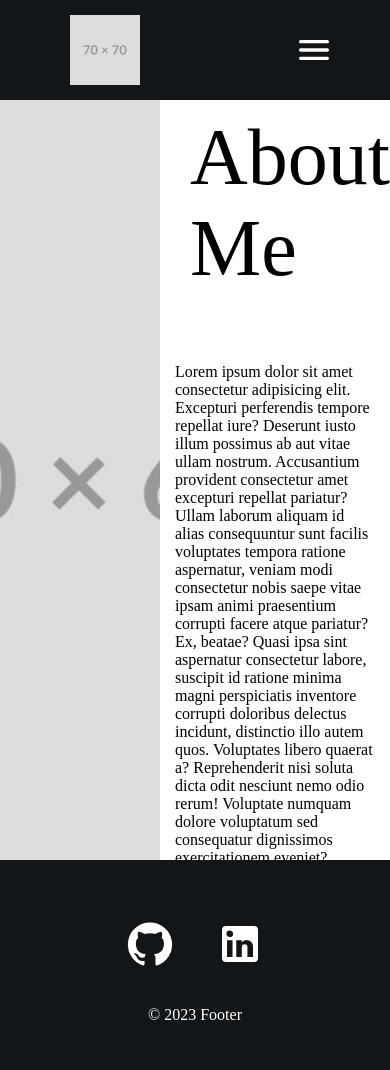
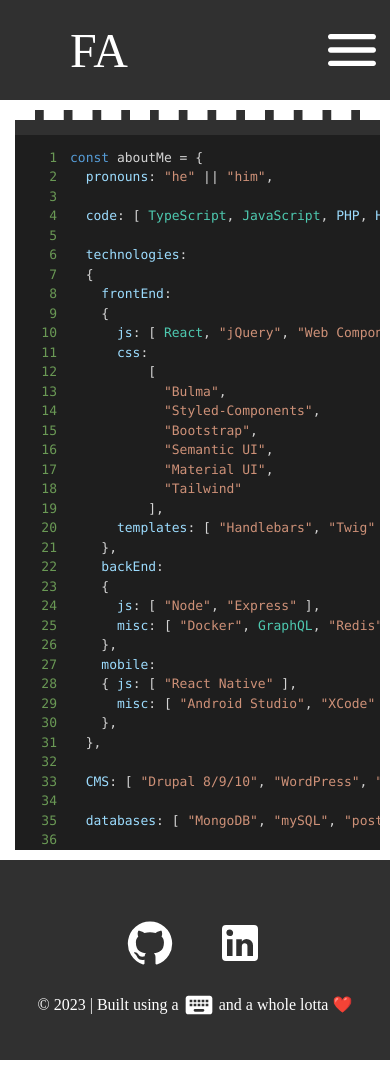
Before and after one commit to akramov-farhod/react-portfolio, a React (Create React App) app: page /about in a window 390 px wide. Built offline with nearby package versions, Linux system fonts and the light colour scheme; a web font is replaced by a local one.

Commit message:
most of the pages are done, time to insert projects and screenshots

```diff
--- a/package.json
+++ b/package.json
@@ -17,6 +17,7 @@
     "react-markdown": "^8.0.7",
     "react-router-dom": "^6.10.0",
     "react-scripts": "5.0.1",
+    "react-syntax-highlighter": "^15.5.0",
     "styled-components": "^5.3.9",
     "web-vitals": "^2.1.4"
   },
--- a/src/components/Footer.js
+++ b/src/components/Footer.js
@@ -1,6 +1,7 @@
 import React from "react";
 import GitHubIcon from "@mui/icons-material/GitHub";
 import LinkedInIcon from "@mui/icons-material/LinkedIn";
+import Keyboard from "@mui/icons-material/KeyboardRounded";
 import "../styles/Footer.css";
 
 function Footer() {
@@ -8,7 +9,12 @@
     <div className="footer">
       <div className="socialMedia">
         <GitHubIcon /> <LinkedInIcon />
-        <p>&copy; 2023 Footer</p>
+      </div>
+      <div className="madeWith">
+        &copy;{` 2023 | Built using a`}
+        &nbsp;
+        <Keyboard />
+        &nbsp;{`and a whole lotta ❤️`}
       </div>
     </div>
   );
--- a/src/components/Navbar.js
+++ b/src/components/Navbar.js
@@ -2,7 +2,6 @@
 import { Link } from "react-router-dom";
 import MenuRoundedIcon from "@mui/icons-material/MenuRounded";
 import { useAnimate } from "framer-motion";
-import Logo from "../assets/logoPlaceholder.png";
 import "../App.css";
 import "../styles/Navbar.css";
 // import Logo from "";
@@ -17,18 +16,18 @@
     <div className="navbar">
       <div id={openLinks ? "open" : "close"} className="leftSide">
         <Link to="/">
-          <img src={Logo} alt="logo" />
+          <p id="logo">FA</p>
         </Link>
         <div className="hiddenLinks">
+          <Link to="/about">About</Link>
           <Link to="/projects">Projects</Link>
-          <Link to="/about">About</Link>
           <Link to="/contact">Contact</Link>
         </div>
       </div>
       <div className="rightSide">
         <Link to="/">Home</Link>
+        <Link to="/about">About</Link>
         <Link to="/projects">Projects</Link>
-        <Link to="/about">About</Link>
         <Link to="/contact">Contact</Link>
         <button onClick={toggleNavbar}>
           <MenuRoundedIcon />
--- a/src/pages/About.js
+++ b/src/pages/About.js
@@ -1,58 +1,76 @@
 import React from "react";
+import { ReactMarkdown } from "react-markdown/lib/react-markdown";
 import aboutPlaceholder from "../assets/contactPlaceholder.jpeg";
+import { Prism as SyntaxHighlighter } from "react-syntax-highlighter";
+import { vscDarkPlus } from "react-syntax-highlighter/dist/esm/styles/prism";
 import "../styles/About.css";
 
 function About() {
   return (
     <div className="about">
-      <div
-        className="leftSide"
-        style={{ backgroundImage: `url(${aboutPlaceholder})` }}
-      ></div>
+      <div className="leftSide">
+        <div id="codeSection">
+          <pre>
+            <SyntaxHighlighter
+              language="js"
+              style={vscDarkPlus}
+              PreTag="div"
+              showLineNumbers="true"
+              children={`const aboutMe = {
+  pronouns: "he" || "him",
+
+  code: [ TypeScript, JavaScript, PHP, HTML, CSS ],
+
+  technologies:
+  {
+    frontEnd:
+    {
+      js: [ React, "jQuery", "Web Components" ],
+      css:
+          [
+            "Bulma",
+            "Styled-Components",
+            "Bootstrap",
+            "Semantic UI",
+            "Material UI",
+            "Tailwind"
+          ],
+      templates: [ "Handlebars", "Twig" ]
+    },
+    backEnd:
+    {
+      js: [ "Node", "Express" ],
+      misc: [ "Docker", GraphQL, "Redis" ]
+    },
+    mobile:
+    { js: [ "React Native" ],
+      misc: [ "Android Studio", "XCode" ]
+    },
+  },
+
+  CMS: [ "Drupal 8/9/10", "WordPress", "SquareSpace" ],
+
+  databases: [ "MongoDB", "mySQL", "postgreSQL", "MariaDB" ],
+
+  currentOccupation: "Software Developer",
+  currentChallenges: [ "Multiplayer Application" ]
+  };
+          `}
+            />
+          </pre>
+        </div>
+      </div>
+
       <div className="rightSide">
         <h1>About Me</h1>
         <p>
-          Lorem ipsum dolor sit amet consectetur adipisicing elit. Excepturi
-          perferendis tempore repellat iure? Deserunt iusto illum possimus ab
-          aut vitae ullam nostrum. Accusantium provident consectetur amet
-          excepturi repellat pariatur? Ullam laborum aliquam id alias
-          consequuntur sunt facilis voluptates tempora ratione aspernatur,
-          veniam modi consectetur nobis saepe vitae ipsam animi praesentium
-          corrupti facere atque pariatur? Ex, beatae? Quasi ipsa sint aspernatur
-          consectetur labore, suscipit id ratione minima magni perspiciatis
-          inventore corrupti doloribus delectus incidunt, distinctio illo autem
-          quos. Voluptates libero quaerat a? Reprehenderit nisi soluta dicta
-          odit nesciunt nemo odio rerum! Voluptate numquam dolore voluptatum sed
-          consequatur dignissimos exercitationem eveniet? Dolore.
+          Lorem ipsum dolor sit, amet consectetur adipisicing elit. Enim,
+          asperiores totam dolor reiciendis eos ea dolores quas aperiam nihil
+          odit! Ad excepturi optio deserunt delectus eius officia pariatur
+          tempore aut!
         </p>
       </div>
     </div>
-
-    // <div className="about">
-    //   <div
-    //     className="aboutLeft"
-    //     style={{ backgroundImage: `url(${aboutPlaceholder})` }}
-    //   ></div>
-
-    //   <div className="aboutRight">
-    //     <h1>ABOUT ME</h1>
-
-    //     <p>
-    //       Lorem ipsum dolor sit amet consectetur adipisicing elit. Excepturi
-    //       perferendis tempore repellat iure? Deserunt iusto illum possimus ab
-    //       aut vitae ullam nostrum. Accusantium provident consectetur amet
-    //       excepturi repellat pariatur? Ullam laborum aliquam id alias
-    //       consequuntur sunt facilis voluptates tempora ratione aspernatur,
-    //       veniam modi consectetur nobis saepe vitae ipsam animi praesentium
-    //       corrupti facere atque pariatur? Ex, beatae? Quasi ipsa sint aspernatur
-    //       consectetur labore, suscipit id ratione minima magni perspiciatis
-    //       inventore corrupti doloribus delectus incidunt, distinctio illo autem
-    //       quos. Voluptates libero quaerat a? Reprehenderit nisi soluta dicta
-    //       odit nesciunt nemo odio rerum! Voluptate numquam dolore voluptatum sed
-    //       consequatur dignissimos exercitationem eveniet? Dolore.
-    //     </p>
-    //   </div>
-    // </div>
   );
 }
 
--- a/src/pages/Contact.js
+++ b/src/pages/Contact.js
@@ -13,17 +13,13 @@
         <h1>Contact Me</h1>
         <form id="contactForm" method="POST">
           <label htmlFor="name">Full Name</label>
-          <input name="name" placeholder="Enter full name ..." type="text" />
+          <input name="name" placeholder="Enter your name" type="text" />
           <label htmlFor="email">e-mail</label>
-          <input
-            name="email"
-            placeholder="Enter your e-mail ..."
-            type="email"
-          />
+          <input name="email" placeholder="Enter your e-mail" type="email" />
           <label htmlFor="message">Message</label>
           <textarea
             rows="6"
-            palceholder="Enter message ..."
+            placeholder="Type your message"
             name="message"
             required
           ></textarea>
--- a/src/styles/About.css
+++ b/src/styles/About.css
@@ -2,14 +2,28 @@
   width: 100%;
   height: 90vh;
   display: flex;
+  flex-direction: row;
 }
 
 .about .leftSide {
+  margin: auto;
   height: 100%;
+  width: 50%;
+  display: flex;
   flex: 50%;
   background-position: center;
   background-repeat: no-repeat;
   background-size: cover;
+}
+
+.about .leftSide #codeSection {
+  display: flex;
+  margin-left: 5px;
+  background-color: #303030;
+  margin-top: 10px;
+  margin-bottom: 10px;
+  border-top: 10px dashed white;
+  overflow-y: scroll;
 }
 
 .about .rightSide {
@@ -17,17 +31,29 @@
   flex: 50%;
   display: flex;
   flex-direction: column;
-  justify-content: center;
 }
 
 .about .rightSide h1 {
-  font-weight: 10;
   font-size: 5rem;
-  margin-left: 30px;
+  margin-left: 15px;
 }
 .about .rightSide p {
-  font-weight: 10;
   font-size: 1rem;
   margin-left: 15px;
   margin-right: 15px;
 }
+
+@media only screen and (max-width: 600px) {
+  .about {
+    display: flex;
+    flex-direction: column;
+    overflow-y: scroll;
+  }
+  .about .leftSide {
+    width: 95%;
+  }
+  .about .rightSide {
+    display: flex;
+    flex-direction: column;
+  }
+}
--- a/src/styles/Contact.css
+++ b/src/styles/Contact.css
@@ -22,7 +22,7 @@
 
 .contact .rightSide h1 {
   font-weight: 10;
-  font-size: 50px;
+  font-size: 3rem;
   margin-left: 30px;
 }
 
@@ -38,7 +38,8 @@
   height: 40px;
   width: 80%;
   border: none;
-  border-bottom: 1px solid #121619;
+  border-right: 1px solid #303030;
+  border-bottom: 1px solid #303030;
   color: black;
 }
 
@@ -47,22 +48,20 @@
   height: 70px;
   width: 80%;
   border: none;
-  border-bottom: 1px solid #121619;
+  border-right: 1px solid #303030;
+  border-bottom: 1px solid #303030;
   color: black;
 }
-input::placeholder,
-textarea::placeholder {
-  font-weight: bold;
-  color: black;
-}
+
 form input:focus,
 textarea:focus {
   outline: none;
 }
 
 form label {
+  font-size: 1rem;
   margin-top: 15px;
-  color: grey;
+  color: black;
 }
 
 form button {
@@ -70,8 +69,8 @@
   width: 140px;
   height: 40px;
   border: none;
-  background-color: #121619;
+  background-color: #303030;
   color: whitesmoke;
-  font-size: 15px;
+  font-size: 1rem;
   cursor: pointer;
 }
--- a/src/styles/Footer.css
+++ b/src/styles/Footer.css
@@ -1,13 +1,12 @@
 .footer {
   width: 100%;
   height: 200px;
-  background-color: #121619;
+  background-color: #303030;
   display: flex;
   justify-content: center;
   align-items: center;
   text-align: center;
   flex-direction: column;
-  padding-top: 10px;
 }
 
 .socialMedia svg {
@@ -17,7 +16,22 @@
   cursor: pointer;
 }
 
-.footer p {
+.madeWith {
   color: white;
-  font-size: 1rem;
+  font-size: 1.5rem;
+  display: flex;
+  align-items: center;
 }
+.madeWith svg {
+  color: white;
+  font-size: 3rem;
+}
+
+@media only screen and (max-width: 600px) {
+  .footer .madeWith {
+    font-size: 1rem;
+  }
+  .footer .madeWith svg {
+    font-size: 2rem;
+  }
+}
--- a/src/styles/Navbar.css
+++ b/src/styles/Navbar.css
@@ -6,7 +6,7 @@
 .navbar {
   width: 100%;
   height: 100px;
-  background-color: #121619;
+  background-color: #303030;
   display: flex;
   flex-direction: row;
 }
@@ -16,7 +16,7 @@
   height: 100%;
   display: flex;
   align-items: center;
-  padding-left: 150px;
+  padding-left: 50px;
 }
 
 .navbar .leftSide img {
@@ -46,23 +46,22 @@
 }
 
 .navbar .rightSide svg {
-  font-size: 40px;
+  font-size: 4rem;
 }
 
 .navbar #open {
   padding-left: 0px;
 }
-.navbar #open img {
+.navbar #open #logo {
   display: none;
 }
 
-.navbar #close img {
+.navbar #close #logo {
   display: inherit;
 }
 
 .navbar #open .hiddenLinks {
   display: inherit;
-  margin-left: 30px;
 }
 
 .navbar #close .hiddenLinks {
@@ -70,8 +69,9 @@
 }
 
 .navbar #open a {
+  text-align: center;
   width: 70px;
-  margin: 5px;
+  margin: 0;
 }
 
 @media only screen and (max-width: 900px) {
@@ -90,7 +90,7 @@
 
   .navbar .rightSide {
     justify-content: flex-end;
-    padding-right: 50px;
+    padding-right: 0;
   }
 
   .navbar .rightSide button {
--- a/src/styles/Project.css
+++ b/src/styles/Project.css
@@ -7,7 +7,7 @@
   flex-direction: column;
 }
 .project .projectTitle {
-  font-size: 60px;
+  font-size: 4rem;
 }
 
 .projectList {
@@ -21,6 +21,7 @@
 /* project ITEM STYLING */
 
 .projectItem {
+  justify-self: center;
   border-radius: 15px;
   width: 300px;
   height: 350px;
@@ -54,8 +55,12 @@
   }
 }
 
-@media only screen and (max-width: 800px) {
+@media only screen and (max-width: 900px) {
   .projectList {
     grid-template-columns: 1fr;
   }
+  .projectItem {
+    margin-left: auto;
+    margin-right: auto;
+  }
 }
```
Also changed, not shown: src/styles/Home.css (+10 -10 lines), 1 other file (tests, documents, lock files or other folders).
